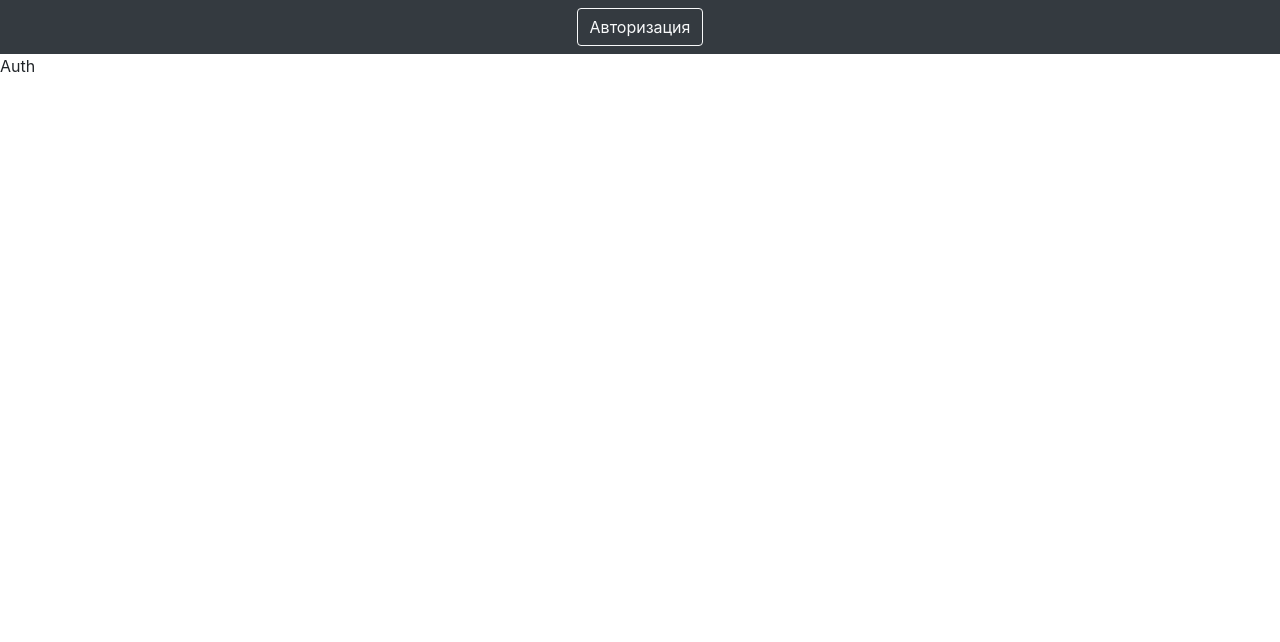
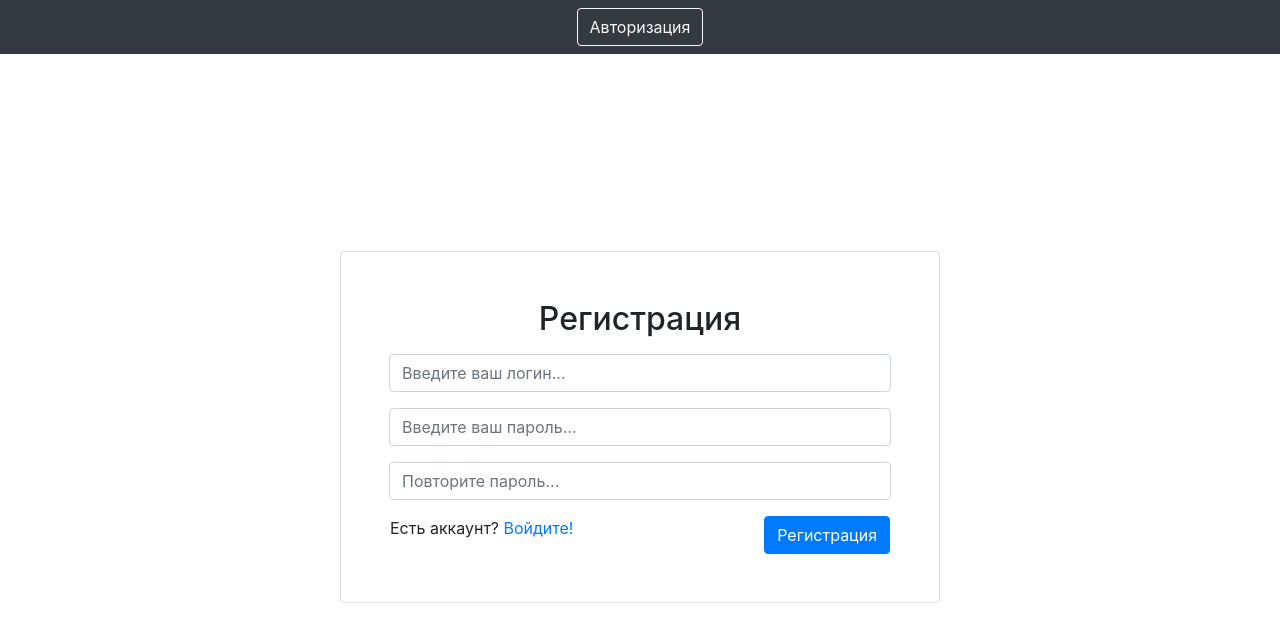
Before and after one commit to uks91/poll, a React (Create React App) app in the folder client/: page /registration in a window 1280 px wide. Before the commit this address led to /login. Shown: the top 642 px of the page. Built offline with nearby package versions, Linux system fonts and the light colour scheme.

Commit message:
updated Auth page

```diff
--- a/client/src/components/AppRouter.js
+++ b/client/src/components/AppRouter.js
@@ -14,6 +14,7 @@ const AppRouter = () => {
         return (
             <Routes>
                 <Route path="/login" element={<Auth/>}/>
+                <Route path="/registration" element={<Auth/>}/>
                 <Route path="*" element={<Navigate to="/login"/>}/>
             </Routes>
         );
--- a/client/src/pages/Auth.js
+++ b/client/src/pages/Auth.js
@@ -1,11 +1,87 @@
-import React from 'react';
+import React, {useContext, useState} from 'react';
+import {observer} from "mobx-react-lite";
+import {Context} from "../index";
+import {Button, Card, Col, Container, Form, FormControl, FormLabel, Nav, NavItem, NavLink, Row} from "react-bootstrap";
+import {LOGIN_ROUTE, REGISTRATION_ROUTE} from "../utils/consts";
+import {Link, useLocation} from "react-router-dom";
 
-const Auth = () => {
+const Auth = observer (() => {
+    const {user} = useContext(Context)
+    const location = useLocation()
+    const isLogin = location.pathname === LOGIN_ROUTE
+    const [login, setLogin] = useState("")
+    const [pass, setPass] = useState("")
+    const [repPass, setRepPass] = useState("")
+
+    const changePass = (passText, control) => {
+        if (isLogin)
+        {
+            setPass(passText)
+            return;
+        }
+        if (control == 0)
+            setPass(passText)
+        else if (control == 1)
+            setRepPass(passText)
+    }
+
+    const btnClick = () => {
+    }
+
     return (
-        <div>
-            Auth
-        </div>
+        <Container
+            className="d-flex justify-content-center align-items-center"
+            style={{height: window.innerHeight - 54}}
+        >
+            <Card style={{width: 600}} className="p-5">
+                <h2 className="m-auto">{isLogin ? 'Авторизация' : "Регистрация"}</h2>
+                <Form>
+                    <FormControl
+                        className="mt-3"
+                        placeholder="Введите ваш логин..."
+                        onChange={e => setLogin(e.target.value)}
+                    />
+                    <FormControl
+                        className="mt-3"
+                        placeholder="Введите ваш пароль..."
+                        // type="password"
+                        onChange={e => changePass(e.target.value, 0) }
+                    />
+                    {!isLogin &&
+                        <FormControl
+                            className="mt-3"
+                            placeholder="Повторите пароль..."
+                            // type="password"
+                            onChange={e => changePass(e.target.value, 1) }
+                        />
+                    }
+                    {!isLogin &&
+                        <FormLabel
+                            className="alert-danger mt-3"
+                            hidden={pass === repPass}
+                        >Пароли не равны</FormLabel>
+                    }
+                    <Row className="d-flex justify-content-between mt-3 pl-3 pr-3">
+                        {isLogin ?
+                            <div>
+                                Нет аккаунта? <Link to={REGISTRATION_ROUTE}>Зарегистрируйся!</Link>
+                            </div>
+                            :
+                            <div>
+                                Есть аккаунт? <Link to={LOGIN_ROUTE}>Войдите!</Link>
+                            </div>
+                        }
+                        <Button
+                            disabled={(!isLogin && pass !== repPass) }
+                            onClick={btnClick}
+                        >
+                            {isLogin ? 'Войти' : 'Регистрация'}
+                        </Button>
+                    </Row>
+                </Form>
+            </Card>
+        </Container>
     );
-};
+});
 
 export default Auth;
```
